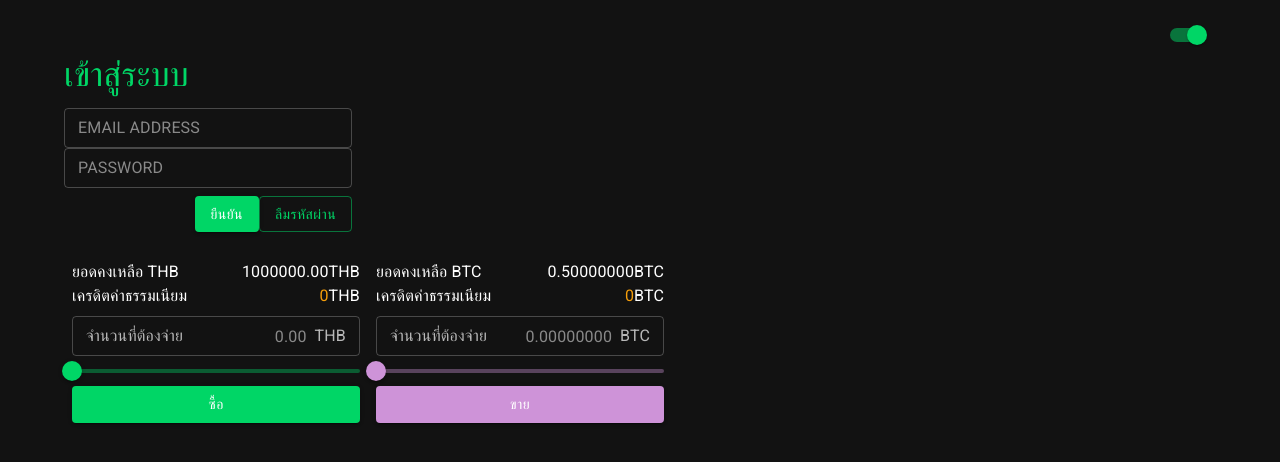
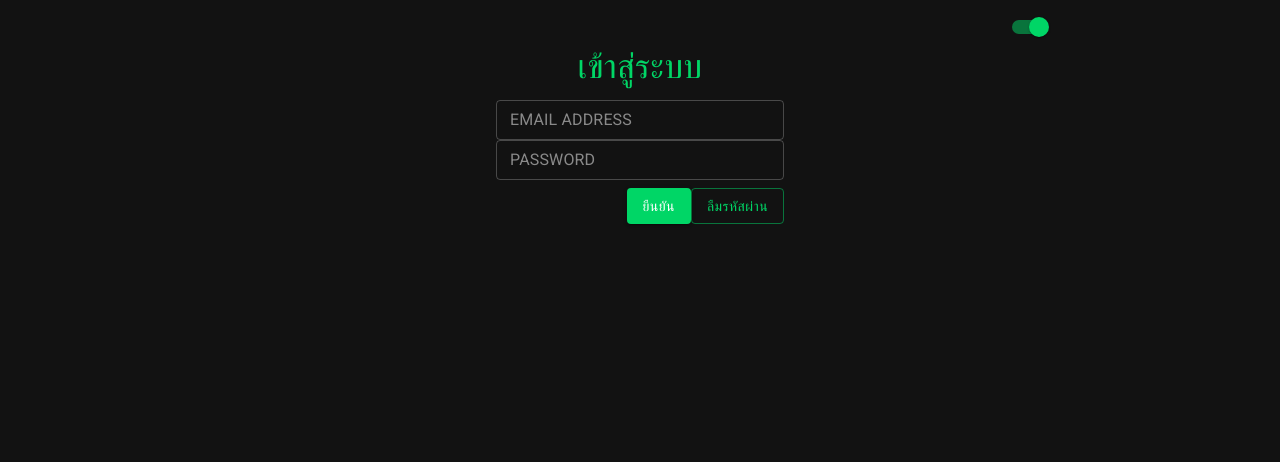
Before and after one commit to raksitnongbua/nextjs-tailwindcss-materialui, a Next.js app: page / in a window 1280 px wide. Shown: the top 462 px of the page. Built offline with nearby package versions, Linux system fonts and the light colour scheme.

Commit message:
extract home container to pages

```diff
--- a/containers/home.tsx
+++ /dev/null
@@ -1,61 +0,0 @@
-import { Container, Switch, Typography } from '@material-ui/core';
-import { Dispatch } from 'redux';
-import { connect } from 'react-redux';
-import * as actions from '../store/theme/actions';
-import { ThemeActions } from '../store/theme/types';
-import { IRootState } from '../store';
-import React, { ChangeEvent } from 'react';
-import LoginForm, { IState } from '../components/loginForm';
-import CoinForm from '../components/coinForm';
-
-type ReduxType = ReturnType<typeof mapStateToProps> &
-  ReturnType<typeof mapDispatcherToProps>;
-
-const HomeContainer: React.FC<ReduxType> = ({ theme, setTheme }) => {
-  const handleToggleDarkMode = (
-    _e: ChangeEvent<HTMLInputElement>,
-    value: boolean
-  ) => {
-    setTheme(value ? 'dark' : 'light');
-  };
-  const handleSubmit = (data: IState) => {
-    console.log('try logging in : ', data);
-  };
-  return (
-    <div className='p-4 flex'>
-      <Container maxWidth='lg'>
-        <div className='flex flex-row-reverse'>
-          <Switch
-            color='primary'
-            name='darkModeChecked'
-            checked={theme === 'dark'}
-            onChange={handleToggleDarkMode}
-            inputProps={{ 'aria-label': 'primary checkbox' }}
-          />
-        </div>
-        <Typography variant='h4' className='login-title text-focus-in'>
-          เข้าสู่ระบบ
-        </Typography>
-        <LoginForm onSubmit={handleSubmit} />
-        <div className='flex'>
-          <CoinForm alias='THB' action='buy' balance={1000000} price={0} />
-          <CoinForm alias='BTC' action='sell' balance={0.5} price={1500000} />
-        </div>
-
-        {/* <div className='loading' /> */}
-      </Container>
-    </div>
-  );
-};
-
-const mapDispatcherToProps = (dispatch: Dispatch<ThemeActions>) => {
-  return {
-    setTheme: (theme: string) => dispatch(actions.setTheme(theme)),
-  };
-};
-const mapStateToProps = ({ theme: data }: IRootState) => {
-  const { theme } = data;
-  return { theme };
-};
-const connected = connect(mapStateToProps, mapDispatcherToProps)(HomeContainer);
-export default connected;
--- a/containers/layout.tsx
+++ b/containers/layout.tsx
@@ -1,10 +1,26 @@
-import { CssBaseline, PaletteMode, ThemeProvider } from '@material-ui/core';
+import {
+  Container,
+  CssBaseline,
+  PaletteMode,
+  Switch,
+  ThemeProvider,
+} from '@material-ui/core';
 import React, { useEffect } from 'react';
 import { connect } from 'react-redux';
 import { themeByType } from '../common/theme';
+import * as actions from '../store/theme/actions';
 import { IRootState } from '../store';
-type ReduxType = ReturnType<typeof mapStateToProps>;
-const LayoutContainer: React.FC<ReduxType> = ({ children, themeType }) => {
+import { ThemeActions } from '../store/theme/types';
+import { Dispatch } from 'redux';
+
+type ReduxType = ReturnType<typeof mapStateToProps> &
+  ReturnType<typeof mapDispatcherToProps>;
+
+const LayoutContainer: React.FC<ReduxType> = ({
+  themeType,
+  setTheme,
+  children,
+}) => {
   const theme = themeByType(themeType as PaletteMode);
   useEffect(() => {
     if (themeType === 'dark') {
@@ -13,17 +29,43 @@ const LayoutContainer: React.FC<ReduxType> = ({ children, themeType }) => {
       document.documentElement.classList.remove('dark');
     }
   }, [themeType]);
+  const handleToggleDarkMode = (
+    _e: React.ChangeEvent<HTMLInputElement>,
+    value: boolean
+  ) => {
+    setTheme(value ? 'dark' : 'light');
+  };
   return (
     <ThemeProvider theme={theme}>
       <CssBaseline />
-      {children}
+      <Container maxWidth='md'>
+        <div className='p-2'>
+          <div className='flex flex-row-reverse'>
+            <Switch
+              color='primary'
+              name='darkModeChecked'
+              checked={themeType === 'dark'}
+              onChange={handleToggleDarkMode}
+              inputProps={{ 'aria-label': 'primary checkbox' }}
+            />
+          </div>
+          {children}
+        </div>
+      </Container>
     </ThemeProvider>
   );
 };
-
+const mapDispatcherToProps = (dispatch: Dispatch<ThemeActions>) => {
+  return {
+    setTheme: (theme: string) => dispatch(actions.setTheme(theme)),
+  };
+};
 const mapStateToProps = ({ theme: data }: IRootState) => {
   const { theme } = data;
   return { themeType: theme };
 };
-const connected = connect(mapStateToProps)(LayoutContainer);
+const connected = connect(
+  mapStateToProps,
+  mapDispatcherToProps
+)(LayoutContainer);
 export default connected;
--- a/pages/index.tsx
+++ b/pages/index.tsx
@@ -1,8 +1,22 @@
+import { Typography } from '@material-ui/core';
+import { useRouter } from 'next/router';
 import React from 'react';
-import HomeContainer from '../containers/home';
+import LoginForm, { IState } from '../components/loginForm';
 
 const Home = () => {
-  return <HomeContainer />;
+  const router = useRouter();
+  const handleSubmit = (data: IState) => {
+    console.log('try logging in : ', data);
+    router.push('/market');
+  };
+  return (
+    <div className='flex flex-col items-center'>
+      <Typography variant='h4' className='login-title text-focus-in'>
+        เข้าสู่ระบบ
+      </Typography>
+      <LoginForm onSubmit={handleSubmit} />
+    </div>
+  );
 };
 
 export const getStaticProps = async () => {
--- /dev/null
+++ b/pages/market/index.tsx
@@ -0,0 +1,16 @@
+import React from 'react';
+import CoinForm from '../../components/coinForm';
+
+const Market = () => {
+  return (
+    <div className='p-2 w-full'>
+      <div className='border-black dark:border-white border w-full h-72 m-2'></div>
+      <div className='flex justify-center'>
+        <CoinForm alias='THB' action='buy' balance={1000000} price={0} />
+        <CoinForm alias='BTC' action='sell' balance={0.5} price={1500000} />
+      </div>
+    </div>
+  );
+};
+
+export default Market;
```
